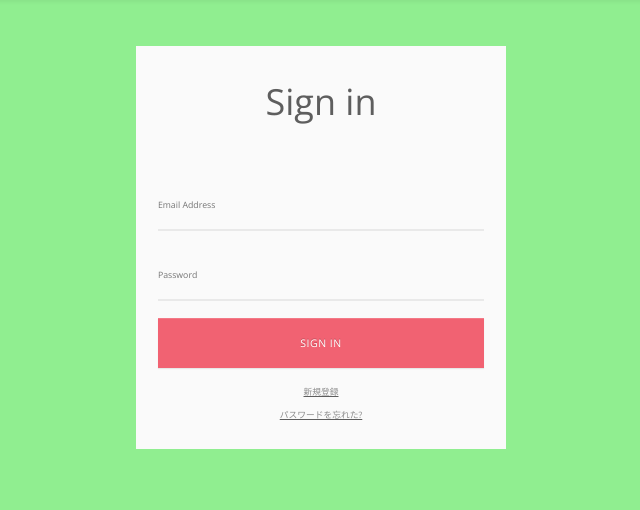
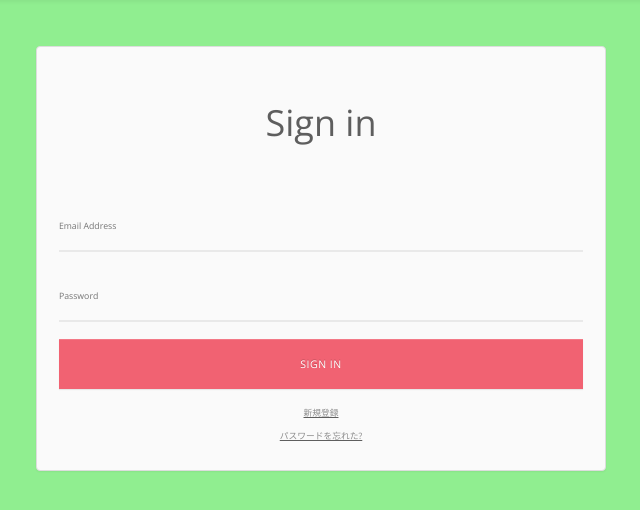
Before and after one commit to WheelChear-Developper/django_test_mysite2, a Django app: page /getlogin/ in a window 1280 px wide. Shown: the part 52-562 px from the top of the page, without its empty margins (319-959 px from the left). Run offline with Django 3.2, Linux system fonts and the light colour scheme; some libraries are stand-ins or nearby versions.

Commit message:
ログインレイアウト修正

```diff
--- a/talkapp/static/css/loginstyle.css
+++ b/talkapp/static/css/loginstyle.css
@@ -24,7 +24,6 @@ body {
   background: #fafafa;
   margin: 3em auto;
   padding: 0 1em;
-  max-width: 370px;
 }
 
 h1 {
--- a/talkapp/templates/talkapp/getlogin.html
+++ b/talkapp/templates/talkapp/getlogin.html
@@ -5,7 +5,8 @@ Sign in
 {% endblock %}
 
 {% block content %}
-<div class="form-wrapper">
+<div class="col-md-3 col-xs-1"></div>
+<div class="form-wrapper col-md-6 col-xs-10 panel panel-default">
   <h1>Sign in</h1>
   {{ message_title }}{{ message }}
   <form action="{% url 'talkapp:postlogin' %}" method="post">
```
